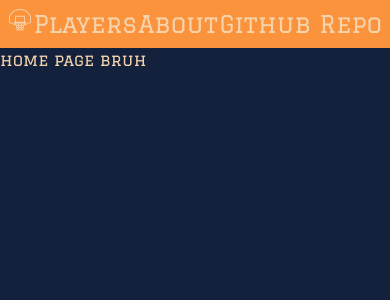
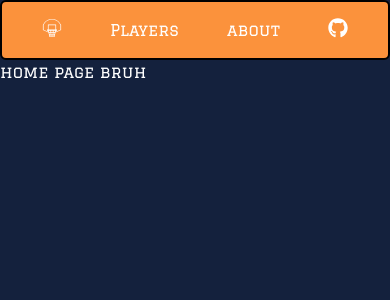
Before and after one commit to ywakili18/threepointshot, a React (Create React App) app: page / in a window 390 px wide. Shown: the top 300 px of the page. Built offline with nearby package versions, Linux system fonts and the light colour scheme.

Commit message:
Navbar set up, responsive

```diff
--- a/src/App.css
+++ b/src/App.css
@@ -1,10 +1,11 @@
 @import url('https://fonts.googleapis.com/css2?family=Graduate&display=swap');
 body {
   background-color: #14213d;
-  color: rgb(245, 212, 172);
+  color: #ffffff;
   font-family: 'Graduate', cursive;
 }
 nav :hover {
-  color: red;
-  transition: 0.3s;
+  color: rgb(0, 0, 0);
+  transition: 0.2s;
+  text-decoration: underline;
 }
--- a/src/components/NavBar.js
+++ b/src/components/NavBar.js
@@ -1,21 +1,27 @@
 import React from 'react'
 import { NavLink } from 'react-router-dom'
 import { GiBasketballBasket } from 'react-icons/gi'
+import { FaGithub } from 'react-icons/fa'
 const NavBar = () => {
   return (
-    <nav className="p-2 text-2xl bg-orange-400  flex justify-between">
+    <nav className="p-4 text-md sm:text-2xl bg-orange-400 flex justify-around rounded-md border-2 border-black">
       <NavLink to="/" className="nav">
-        <GiBasketballBasket />
+        <GiBasketballBasket className="text-xl sm:text-3xl" />
       </NavLink>
       <NavLink to="/search" className="nav">
         Players
       </NavLink>
       <NavLink to="/about" className="nav">
-        About
+        about
       </NavLink>
-      <NavLink to="/about" className="nav">
-        Github Repo{' '}
-      </NavLink>
+      <a
+        href="https://github.com/ywakili18/threepointshot"
+        className="nav"
+        target="_blank"
+        rel="noreferrer"
+      >
+        <FaGithub className="text-xl sm:text-3xl" />
+      </a>
     </nav>
   )
 }
```
